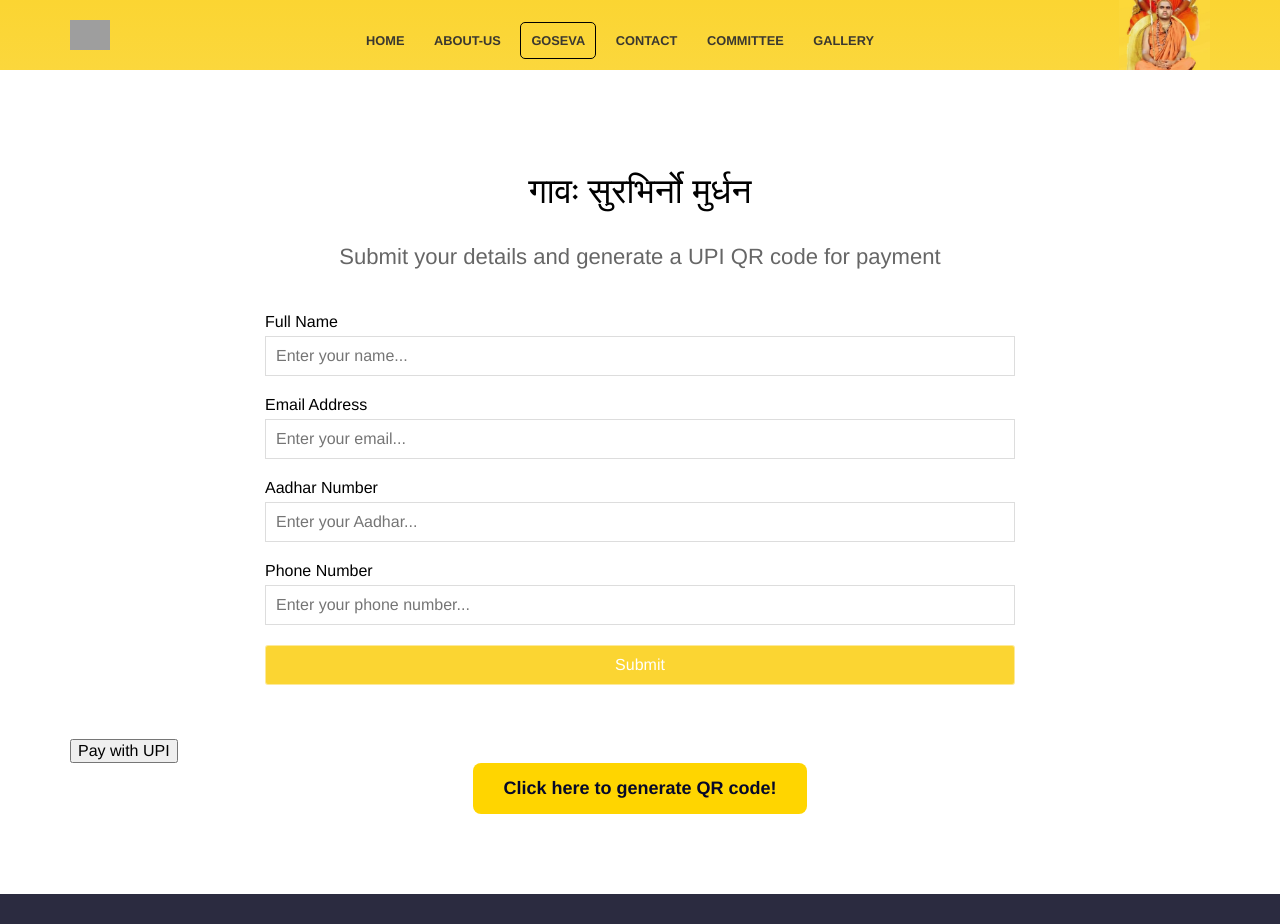
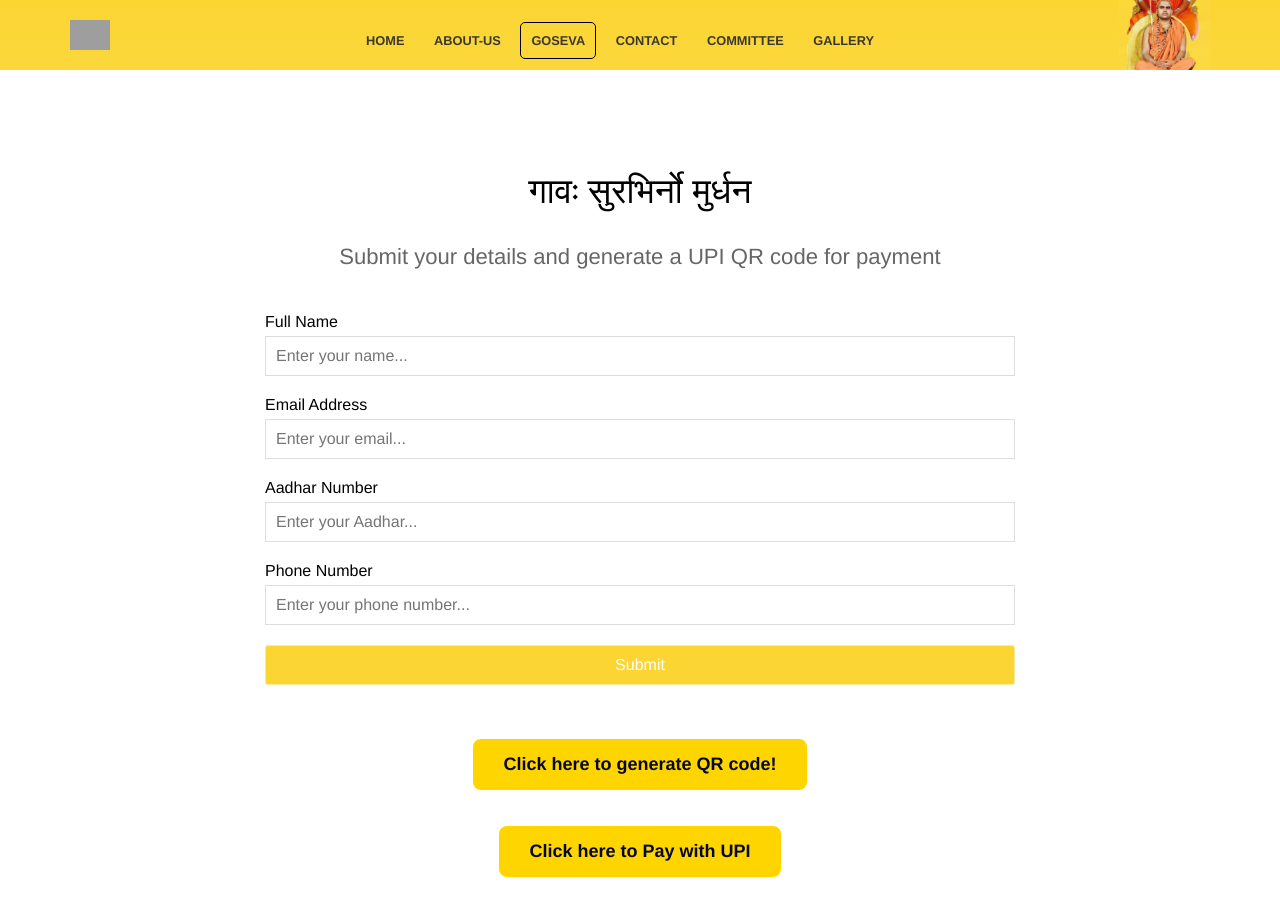
Before and after one commit to sujayadkesar/govardhana, a Jekyll site: the page built from blog/try.html, in a window 1280 px wide, cut to the strip 0-924 px from the top of the page. Built offline with Jekyll 4.4.1, drawn with Linux system fonts in a browser that asks for light colours; grey boxes are pictures that could not be loaded.

```diff
--- a/blog/try.html
+++ b/blog/try.html
@@ -50,7 +45,17 @@ description: Submit your details and generate a UPI QR code for payment
     Click here to generate QR code!
   </button>
 </div>
-
+<br><br>
+<div style="text-align: center;">
+  <button
+    id="redirectToUPI()"
+    class="pulse-button"
+    style="background-color: #ffd500; padding: 15px 30px; font-size: 18px;
+           border: none; font-weight: bold; cursor: pointer; transition: all 0.3s ease-in-out;
+           color: #050829; border-radius: 8px;">
+    Click here to Pay with UPI
+  </button>
+</div>
 <script>
 // Multiplication table 'd'
 var d = [
```
Also changed, not shown: other parts of blog/try.html (+8 -7 lines).
